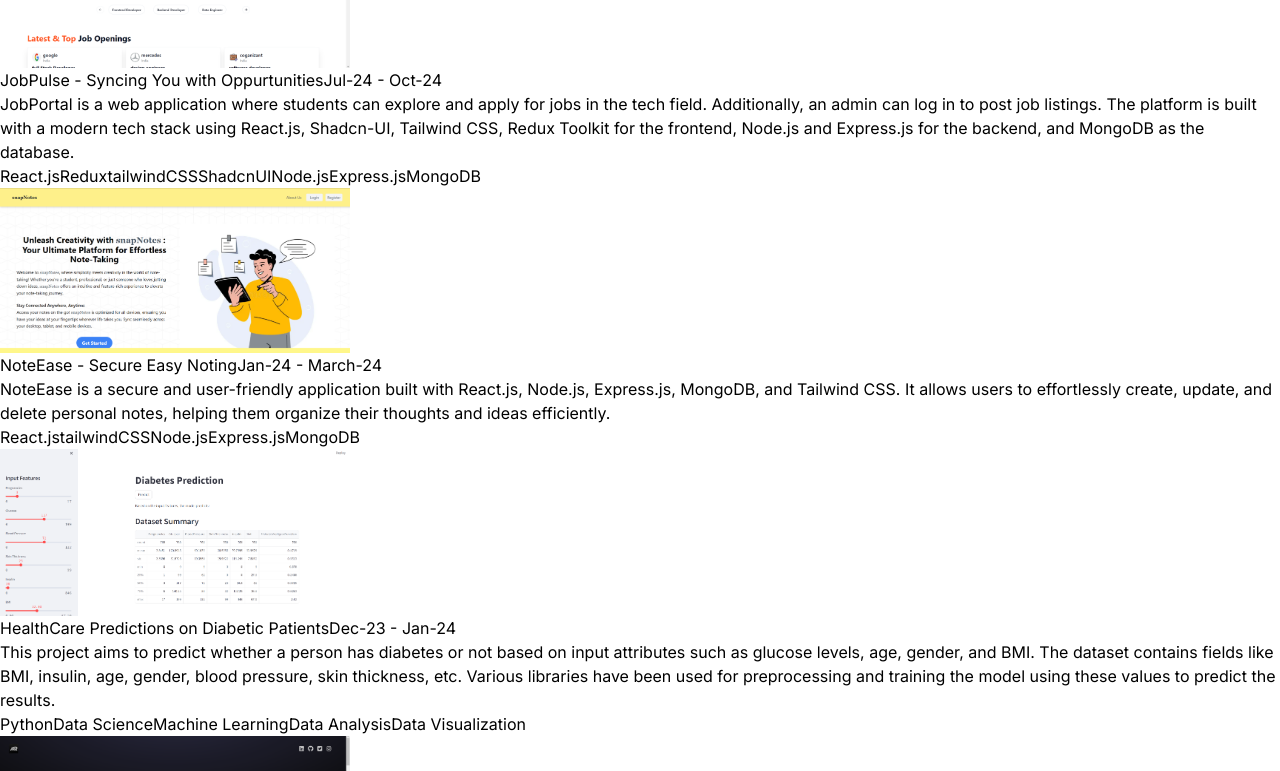
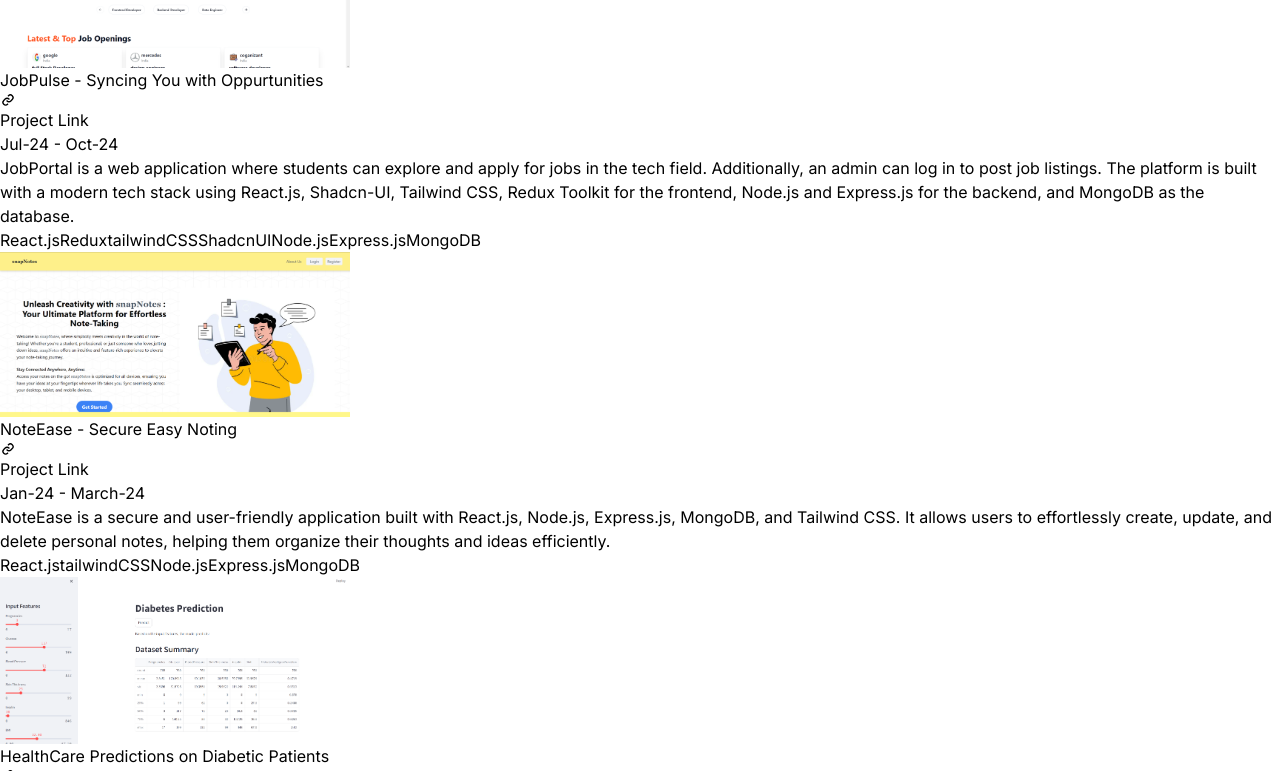
Before and after one commit to maheshraut07/PortFolio, a React (Vite) app: page / in a window 1280 px wide. Shown: the part 4889-5660 px from the top of the page. Built offline with nearby package versions, Linux system fonts and the light colour scheme.

Commit message:
updated the projects link

```diff
--- a/src/components/Projects.jsx
+++ b/src/components/Projects.jsx
@@ -1,24 +1,28 @@
 import React from "react";
+import { BiLink } from "react-icons/bi";
 import { PROJECTS } from "../constants";
-import {motion} from 'framer-motion'
-
+import { motion } from "framer-motion";
 
 const Projects = () => {
   return (
     <div className="border-b border-neutral-900 pb-4">
       <motion.h1
-         whileInView={{opacity: 1, y:0}}
-         initial={{opacity: 0, y: -100}}
-         transition={{duration:0.5}}
-        className="my-20 text-center text-4xl">Projects</motion.h1>
+        whileInView={{ opacity: 1, y: 0 }}
+        initial={{ opacity: 0, y: -100 }}
+        transition={{ duration: 0.5 }}
+        className="my-20 text-center text-4xl"
+      >
+        Projects
+      </motion.h1>
       <div>
         {PROJECTS.map((project, index) => (
           <div key={index} className="mb-8 flex flex-wrap lg:justify-center">
             <motion.div
-              whileInView={{opacity: 1, x: 0}}
-              initial={{opacity: 0, x: -100}}
-              transition={{duration: 1}}
-              className="w-full lg:w-1/4">
+              whileInView={{ opacity: 1, x: 0 }}
+              initial={{ opacity: 0, x: -100 }}
+              transition={{ duration: 1 }}
+              className="w-full lg:w-1/4"
+            >
               <img
                 src={project.image}
                 width={350}
@@ -28,12 +32,23 @@ const Projects = () => {
               />
             </motion.div>
             <motion.div
-              whileInView={{opacity: 1, x: 0}}
-              initial={{opacity: 0, x: 100}}
-              transition={{duration: 1.5}}
-              className="w-full mr-3 max-w-xl lg:w-3/4">
+              whileInView={{ opacity: 1, x: 0 }}
+              initial={{ opacity: 0, x: 100 }}
+              transition={{ duration: 1.5 }}
+              className="w-full mr-3 max-w-xl lg:w-3/4"
+            >
               <div className="flex flex-wrap gap-5">
-                <span className="mb-1 font-semibold">{project.title}</span>
+                <span className="mb-1 font-semibold  text-purple-500 underline">
+                  <a href={project.link}>{project.title}</a>
+                </span>
+                <div className="relative group">
+                  <a href={project.link} className="mb-2">
+                    <BiLink className="hover:text-blue-500" />
+                  </a>
+                  <span className="absolute bottom-full left-1/2 -translate-x-1/2 mb-2 hidden px-2 py-1 text-sm text-white bg-black rounded group-hover:block">
+                    Project Link
+                  </span>
+                </div>
                 <span className="mb-2">{project.duration}</span>
               </div>
               <p className="mb-4 text-neutral-400">{project.description}</p>
@@ -41,7 +56,8 @@ const Projects = () => {
                 {project.technologies.map((tech, index) => (
                   <span
                     key={index}
-                    className="w-fit mr-2 mb-2 rounded bg-neutral-900 px-2 py-1 text-sm font-medium ">
+                    className="w-fit mr-2 mb-2 rounded bg-neutral-900 px-2 py-1 text-sm font-medium  text-purple-500"
+                  >
                     {tech}
                   </span>
                 ))}
--- a/src/constants/index.js
+++ b/src/constants/index.js
@@ -32,6 +32,7 @@ export const EXPERIENCES = [
 export const PROJECTS = [
   {
     title: "JobPulse - Syncing You with Oppurtunities",
+    link: "https://jobpulse-deploy.onrender.com/",
     image: project1,
     duration:"Jul-24 - Oct-24",
     description:"JobPortal is a web application where students can explore and apply for jobs in the tech field. Additionally, an admin can log in to post job listings. The platform is built with a modern tech stack using React.js, Shadcn-UI, Tailwind CSS, Redux Toolkit for the frontend, Node.js and Express.js for the backend, and MongoDB as the database.",
@@ -39,6 +40,7 @@ export const PROJECTS = [
   },
   {
     title: "NoteEase - Secure Easy Noting",
+    link:"https://github.com/maheshraut07/NoteEase",
     image: project2,
     duration:"Jan-24 - March-24",
     description:"NoteEase is a secure and user-friendly application built with React.js, Node.js, Express.js, MongoDB, and Tailwind CSS. It allows users to effortlessly create, update, and delete personal notes, helping them organize their thoughts and ideas efficiently.",
@@ -46,6 +48,7 @@ export const PROJECTS = [
   },
   {
     title: "HealthCare Predictions on Diabetic Patients",
+    link:"https://github.com/maheshraut07/Healtcare-Prediction-On-Diabetic-Patients-using-machine-learning-",
     image: project3,
     duration:"Dec-23 - Jan-24",
     description:"This project aims to predict whether a person has diabetes or not based on input attributes such as glucose levels, age, gender, and BMI. The dataset contains fields like BMI, insulin, age, gender, blood pressure, skin thickness, etc. Various libraries have been used for preprocessing and training the model using these values to predict the results.",
@@ -53,6 +56,7 @@ export const PROJECTS = [
   },
   {
     title: "Portfolio Website",
+    link:"https://port-folio-mahesh-rauts-projects.vercel.app/",
     image: project4,
     duration:"sept-23 - Oct-23",
     description: "A personal portfolio website showcasing projects, skills, and contact information. Built to highlight my expertise in full stack development with an interactive and responsive design. The site provides an easy way to explore my work, background, and ways to get in touch.",
@@ -60,6 +64,7 @@ export const PROJECTS = [
   },
   {
     title: "TextEdit- App for Editing the Text",
+    link:"https://maheshtextedit.netlify.app/",
     image: project5,
     duration:"Jul-23 - Aug-23",
     description:"TextEdit is a simple and powerful web application made with React and Bootstrap using the create-react-app bundler. The app provides various features to manipulate and analyze text, such as converting text to uppercase or lowercase, removing extra spaces, copying text to the clipboard, and counting words and characters.",
```
